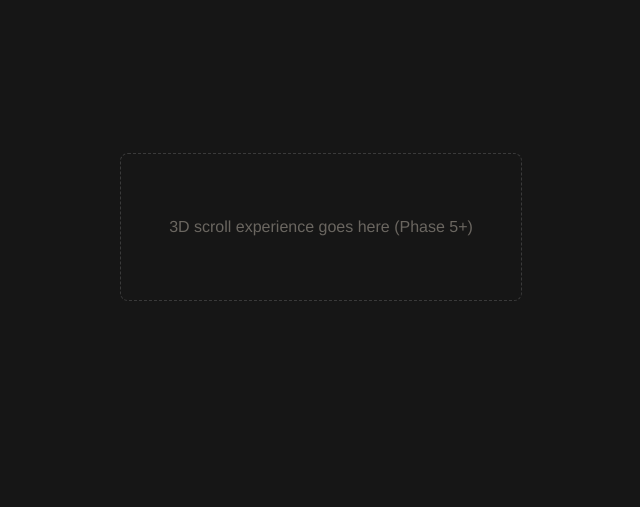
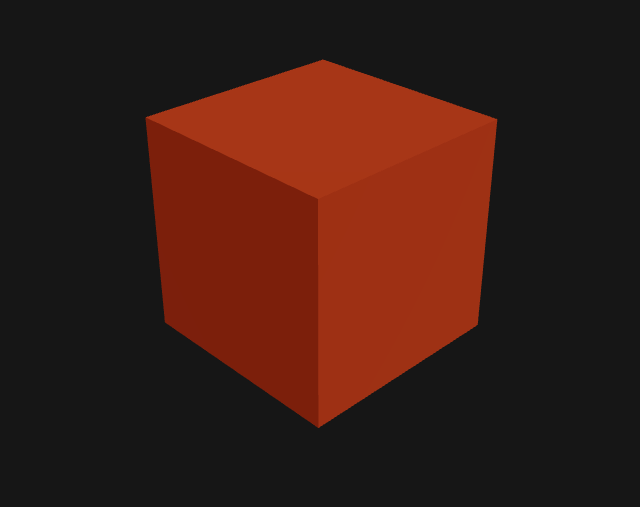
Before and after one commit to mahnoor28-code/khizex-scroll-landing, a React (Vite) app: page / in a window 1280 px wide. Shown: the part 973-1480 px from the top of the page, without its empty margins (319-959 px from the left). Built offline with nearby package versions, Linux system fonts and the light colour scheme.

Commit message:
Phase 2:Three.js Fundamental

```diff
--- a/src/components/sections/PinnedShowcase.tsx
+++ b/src/components/sections/PinnedShowcase.tsx
@@ -1,17 +1,18 @@
 import React from "react";
+import Phase3TestScene from "../three/Phase3TestScene";
 
 /**
  * PLACEHOLDER for now. This is where the pinned 3D scroll experience
  * will live starting Phase 5 (scroll mapping) through Phase 7 (pinning).
- * For Phase 2, it's just a full-viewport section so the page's overall
- * rhythm (Hero -> big section -> Features -> Ending) is visible and
- * testable before any animation complexity gets added on top.
+ *
+ * Phase 3 note: Phase3TestScene below is a TEMPORARY isolated test — it
+ * gets swapped for the real .glb-driven scene in Phase 4.
  */
 export default function PinnedShowcase(): React.ReactElement {
   return (
     <section className="pinned-showcase" aria-label="Product showcase">
-      <div className="pinned-showcase__placeholder">
-        <p>3D scroll experience goes here (Phase 5+)</p>
+      <div className="pinned-showcase__canvas-wrap">
+        <Phase3TestScene />
       </div>
     </section>
   );
--- /dev/null
+++ b/src/components/three/Phase3TestScene.tsx
@@ -0,0 +1,48 @@
+import React, { useRef } from "react";
+import { Canvas, useFrame } from "@react-three/fiber";
+import { OrbitControls } from "@react-three/drei";
+import type { Mesh } from "three";
+
+/**
+ * PHASE 3 TEST COMPONENT — not the final shoe model, just a plain box
+ * to confirm the fundamentals work: Canvas mounts, lighting shows the
+ * object, camera sees it, and OrbitControls lets you drag to look
+ * around. This gets deleted/replaced once the real .glb loads (Phase 4)
+ * and once scroll takes over camera/object control (Phase 5+, at which
+ * point OrbitControls comes OUT — scroll and mouse-drag can't both own
+ * the camera at once).
+ */
+function SpinningBox(): React.ReactElement {
+  const meshRef = useRef<Mesh>(null);
+
+  // useFrame runs on every render-loop tick (~60x/sec). `delta` is the
+  // time in seconds since the last frame — multiplying by delta (instead
+  // of just incrementing a fixed number) keeps rotation speed consistent
+  // regardless of the device's actual frame rate.
+  useFrame((_, delta) => {
+    if (meshRef.current) {
+      meshRef.current.rotation.y += delta * 0.5;
+    }
+  });
+
+  return (
+    <mesh ref={meshRef}>
+      <boxGeometry args={[1, 1, 1]} />
+      <meshStandardMaterial color="#e8622c" />
+    </mesh>
+  );
+}
+
+export default function Phase3TestScene(): React.ReactElement {
+  return (
+    <Canvas camera={{ position: [2, 2, 3], fov: 45 }}>
+      {/* Ambient = fills in shadows everywhere so nothing goes pure black. */}
+      <ambientLight intensity={0.5} />
+      {/* Directional = acts like a sun, gives the box visible shading. */}
+      <directionalLight position={[3, 4, 2]} intensity={1} />
+      <SpinningBox />
+      {/* Drag to orbit — this is a TEMPORARY testing aid, removed later. */}
+      <OrbitControls />
+    </Canvas>
+  );
+}
--- a/src/styles.css
+++ b/src/styles.css
@@ -55,6 +55,11 @@ body {
   color: #6a6660;
 }
 
+.pinned-showcase__canvas-wrap {
+  width: 100%;
+  height: 100%;
+}
+
 .features {
   padding: 6rem 2rem;
   max-width: 900px;
```
